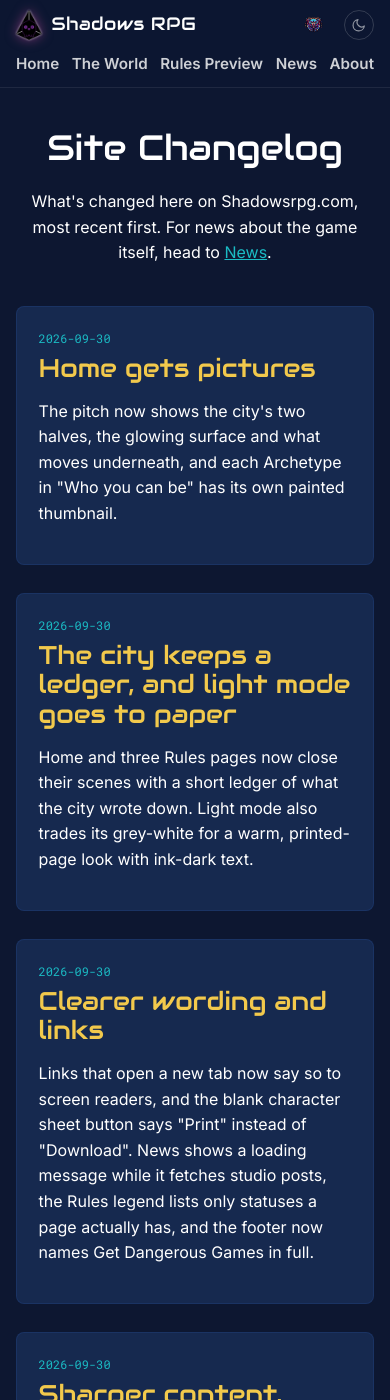
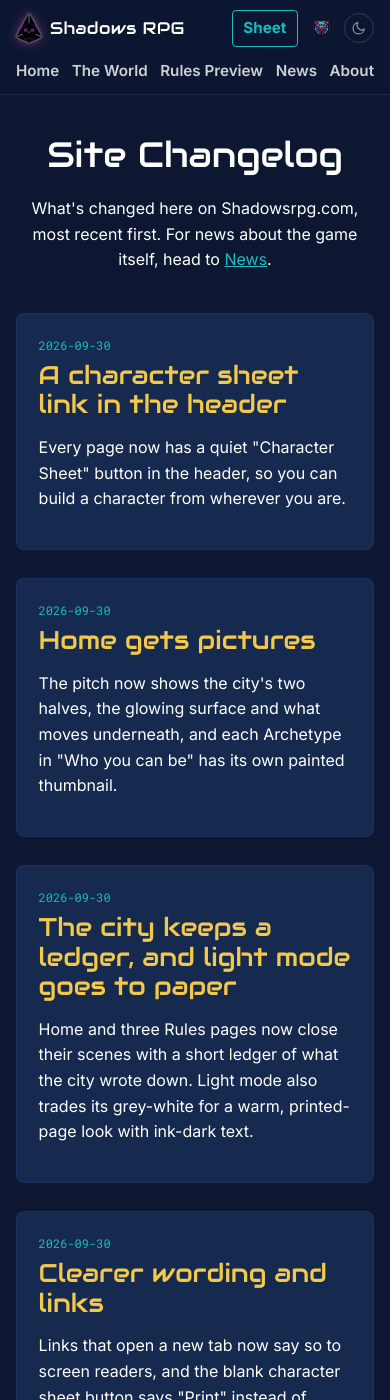
Before and after one commit to kazamuki/Shadows-RPG-Site, a Jekyll site: the page built from changelog/index.html, in a window 390 px wide and 1400 px high. Built offline with Jekyll 4.4.1, drawn with Linux system fonts in a browser that asks for light colours.

Commit message:
Header: persistent Character Sheet link (wishlist P1)
Co-Authored-By: Claude Sonnet 5.5 <noreply@anthropic.com>

```diff
--- a/_includes/nav.html
+++ b/_includes/nav.html
@@ -16,6 +16,7 @@
     </nav>
 
     <div class="header-actions">
+      <a class="header-cta" href="https://charactersheet.shadowsrpg.com/" target="_blank" rel="noopener"><span class="header-cta-long">Character </span>Sheet<span class="visually-hidden"> (opens in a new tab)</span></a>
       <a class="gd-mark" href="https://getdangerous.net" title="Part of the Get Dangerous Games family">
         <img src="{{ '/assets/img/gd-logo-mark.png' | relative_url }}" alt="Get Dangerous Games" width="34" height="34">
       </a>
--- a/assets/css/theme.css
+++ b/assets/css/theme.css
@@ -291,6 +291,29 @@ html { scroll-padding-top: 5rem; }
   align-items: center;
   gap: 1rem;
   flex: 0 0 auto;
+}
+
+/* A quiet, persistent route to the character sheet (a success goal). An outline, not a
+   fill, so the hero's primary button stays the loudest thing on Home. Tracks the theme. */
+.header-cta {
+  padding: 0.4em 0.9em;
+  border: 1px solid var(--accent-cyan);
+  border-radius: 4px;
+  font-size: var(--fs-small);
+  font-weight: 700;
+  color: var(--accent-cyan);
+  text-decoration: none;
+  white-space: nowrap;
+  transition: background-color 0.15s ease, color 0.15s ease;
+}
+.header-cta:hover { background: var(--accent-cyan); color: var(--bg-page); }
+@media (max-width: 480px) {
+  .header-cta-long { display: none; }
+  .header-cta { padding: 0.35em 0.7em; }
+  .header-actions { gap: 0.5rem; }
+  .site-header .site-header-inner { column-gap: 0.75rem; }
+  .site-header .site-title { font-size: 1.05rem; }
+  .site-header .site-brand { gap: 0.5rem; }
 }
 
 .site-title {
--- a/changelog/index.html
+++ b/changelog/index.html
@@ -12,6 +12,14 @@ description: What's changed on Shadowsrpg.com, most recent first.
     </p>
   </div>
   <div class="news-list">
+    <article class="news-entry">
+      <span class="news-date">2026-09-30</span>
+      <h2>A character sheet link in the header</h2>
+      <p>
+        Every page now has a quiet "Character Sheet" button in the header, so you can build a
+        character from wherever you are.
+      </p>
+    </article>
     <article class="news-entry">
       <span class="news-date">2026-09-30</span>
       <h2>Home gets pictures</h2>
```
Also changed, not shown: CLAUDE.md (+8 -0 lines), content/wishlist.md (+0 -4 lines).
